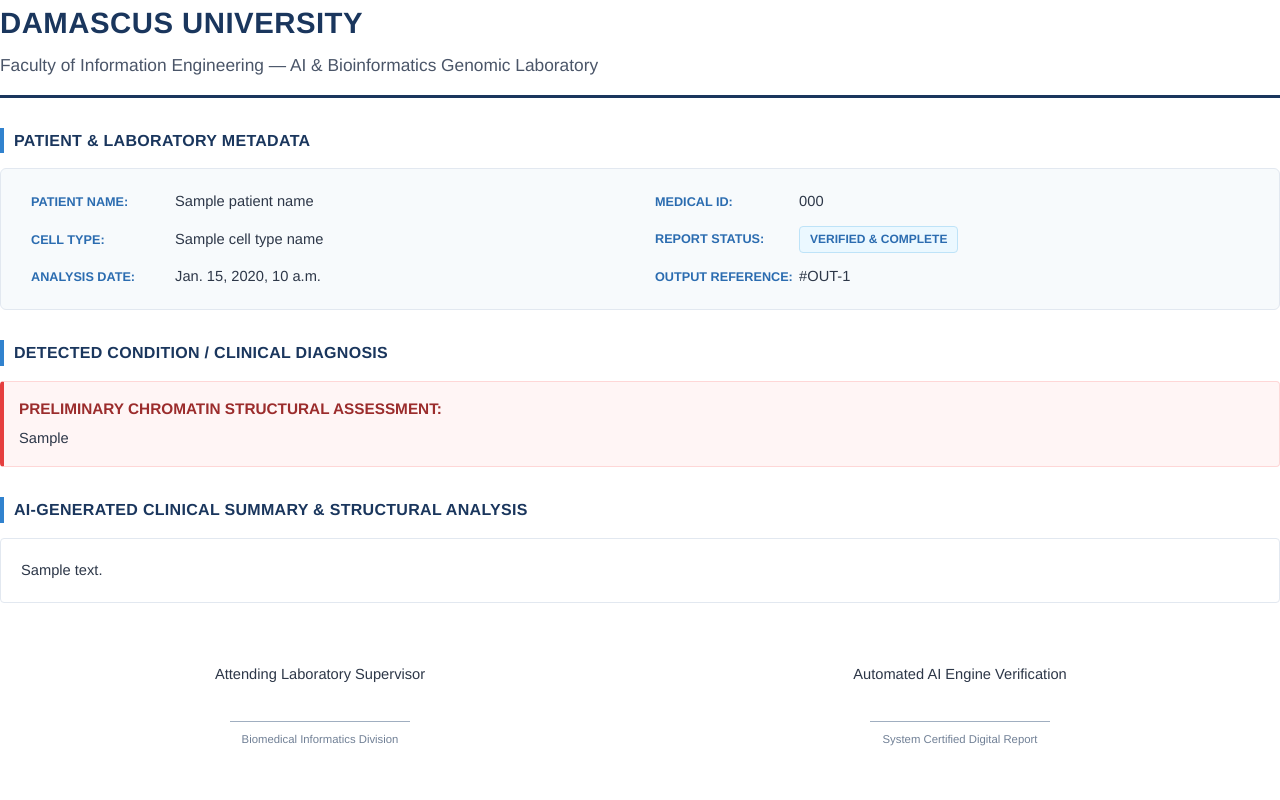
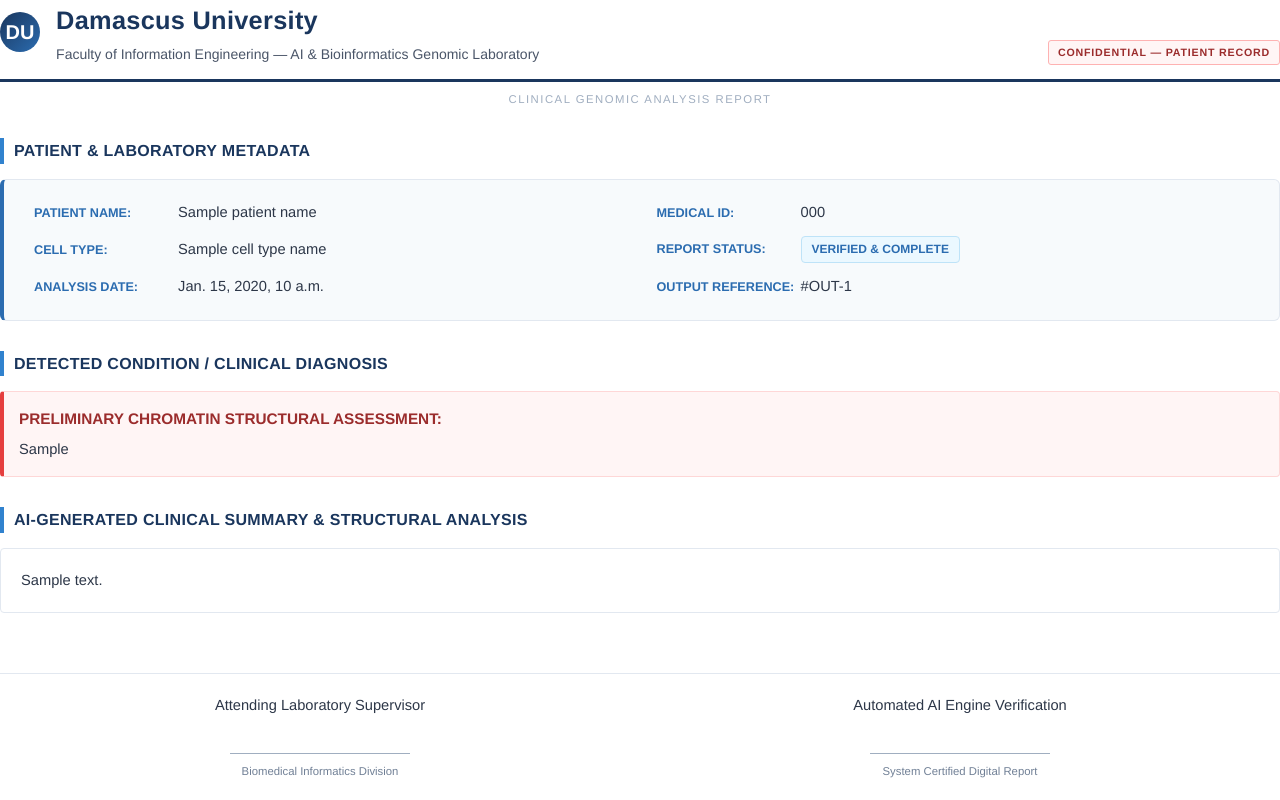
Before and after one commit to Nourankandar/3D-Chromatin-Structure-Prediction, a Django app: template backend/apps/reports/templates/medical_report_pdf.html in a window 1280 px wide. Run offline with Django 5.2, Linux system fonts and the light colour scheme; the template is opened without the code that fills it: most values are stand-ins (such as "Sample title", 1, 10 or a date in 2020); parts of the project's set-up code (start-up, migrations or seed data) failed here and were passed over.

Commit message:
fix report design

```diff
--- a/backend/apps/reports/templates/medical_report_pdf.html
+++ b/backend/apps/reports/templates/medical_report_pdf.html
@@ -36,27 +36,83 @@
         }
 
         .header-container {
+            display: table;
+            width: 100%;
             border-bottom: 3px solid #1a365d;
-            padding-bottom: 15px;
-            margin-bottom: 30px;
+            padding-bottom: 14px;
+            margin-bottom: 8px;
+        }
+
+        .header-left {
+            display: table-cell;
+            vertical-align: bottom;
+            width: 70%;
+        }
+
+        .header-right {
+            display: table-cell;
+            vertical-align: bottom;
+            width: 30%;
+            text-align: right;
+        }
+
+        .emblem {
+            display: inline-block;
+            width: 40px;
+            height: 40px;
+            border-radius: 50%;
+            background: linear-gradient(135deg, #1a365d 0%, #2b6cb0 100%);
+            color: #ffffff;
+            font-size: 15pt;
+            font-weight: bold;
+            text-align: center;
+            line-height: 40px;
+            margin-right: 12px;
+            vertical-align: middle;
+        }
+
+        .hospital-title-wrap {
+            display: inline-block;
+            vertical-align: middle;
         }
 
         .hospital-title {
-            font-size: 22pt;
+            font-size: 19pt;
             color: #1a365d;
             font-weight: bold;
-            margin: 0 0 5px 0;
+            margin: 0;
             text-align: left;
-            text-transform: uppercase;
-            letter-spacing: 0.5px;
+            letter-spacing: 0.3px;
         }
 
         .report-title {
-            font-size: 13pt;
+            font-size: 10.5pt;
             color: #4a5568;
             text-align: left;
-            margin: 0;
+            margin: 2px 0 0 0;
             font-weight: 500;
+        }
+
+        .confidential-tag {
+            display: inline-block;
+            font-size: 8pt;
+            font-weight: bold;
+            letter-spacing: 0.8px;
+            color: #9b2c2c;
+            border: 1px solid #feb2b2;
+            background-color: #fff5f5;
+            padding: 3px 9px;
+            border-radius: 3px;
+            text-transform: uppercase;
+        }
+
+        .report-subtitle-bar {
+            text-align: center;
+            font-size: 8.5pt;
+            color: #a0aec0;
+            letter-spacing: 1.5px;
+            text-transform: uppercase;
+            margin-bottom: 26px;
         }
 
         .patient-card {
@@ -64,6 +120,7 @@
             width: 100%;
             background-color: #f7fafc;
             border: 1px solid #e2e8f0;
+            border-left: 4px solid #2b6cb0;
             border-radius: 6px;
             margin-bottom: 30px;
             padding: 15px;
@@ -141,13 +198,72 @@
             padding: 20px;
             border-radius: 4px;
             text-align: justify;
-            white-space: pre-wrap;
         }
 
+        .summary-content h1, .summary-content h2, .summary-content h3 {
+            color: #1a365d;
+            margin-top: 20px;
+            margin-bottom: 10px;
+            page-break-after: avoid;
+        }
+
+        .summary-content h2 {
+            font-size: 13pt;
+            border-bottom: 1px solid #e2e8f0;
+            padding-bottom: 5px;
+        }
+
+        .summary-content h3 {
+            font-size: 11.5pt;
+            color: #2b6cb0;
+        }
+
+        .summary-content table {
+            width: 100%;
+            border-collapse: collapse;
+            margin: 15px 0;
+            font-size: 10pt;
+        }
+
+        .summary-content th {
+            background-color: #f7fafc;
+            color: #2b6cb0;
+            text-align: left;
+            padding: 8px 12px;
+            border: 1px solid #e2e8f0;
+            text-transform: uppercase;
+            font-size: 9pt;
+        }
+
+        .summary-content td {
+            padding: 8px 12px;
+            border: 1px solid #e2e8f0;
+        }
+
+        .summary-content ul, .summary-content ol {
+            padding-left: 20px;
+            margin: 10px 0;
+        }
+
+        .summary-content li {
+            margin-bottom: 5px;
+        }
+
+        .summary-content strong {
+            color: #1a365d;
+        }
+
+        .summary-content hr {
+            border: none;
+            border-top: 1px solid #e2e8f0;
+            margin: 20px 0;
+        }
         .footer-signatures {
             display: table;
             width: 100%;
             margin-top: 60px;
+            padding-top: 20px;
+            border-top: 1px solid #e2e8f0;
             page-break-inside: avoid;
         }
 
@@ -167,11 +283,20 @@
 <body>
 
     <div class="header-container">
-        <div class="hospital-title">Damascus University</div>
-        <div class="report-title">Faculty of Information Engineering — AI & Bioinformatics Genomic Laboratory</div>
+        <div class="header-left">
+            <span class="emblem">DU</span>
+            <span class="hospital-title-wrap">
+                <div class="hospital-title">Damascus University</div>
+                <div class="report-title">Faculty of Information Engineering — AI &amp; Bioinformatics Genomic Laboratory</div>
+            </span>
+        </div>
+        <div class="header-right">
+            <span class="confidential-tag">Confidential — Patient Record</span>
+        </div>
     </div>
+    <div class="report-subtitle-bar">Clinical Genomic Analysis Report</div>
 
-    <div class="section-heading">Patient & Laboratory Metadata</div>
+    <div class="section-heading">Patient &amp; Laboratory Metadata</div>
     <div class="patient-card">
         <div class="card-row">
             <div class="card-cell"><span class="label">Patient Name:</span> <span class="value">{{ patient_name }}</span></div>
```
Also changed, not shown: ai_engine/models/LLM_Report/report_generator.py (+25 -4 lines), backend/apps/reports/views.py (+47 -3 lines), backend/services/genomics/llm_service/bridge.py (+8 -7 lines).
